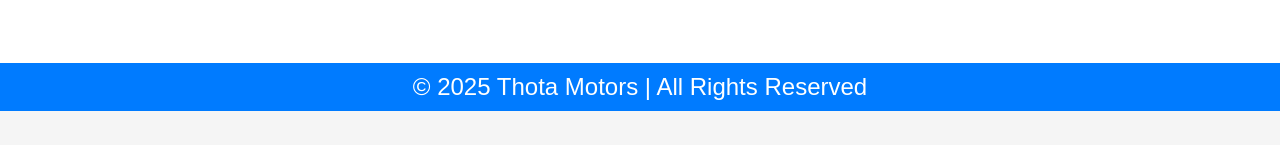
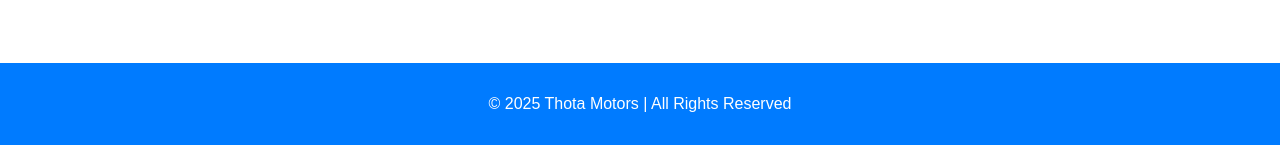
Before and after one commit to Balaji-Thota/thotamotors, a plain HTML site: page index.html in a window 1280 px wide. Shown: the part 1531-1676 px from the top of the page. Before the commit the page ends 1642 px from the top, so only its background shows below. Drawn offline with Linux system fonts and the light colour scheme.

Commit message:
Update style.css

```diff
--- a/style.css
+++ b/style.css
@@ -301,9 +301,9 @@ footer{
     color: white;
     background-color: #007bff;
     text-align: center;
-    font-size: 150%;
-    line-height: 200%;
-    /* padding: 2rem 0; */
+    /* font-size: 150%;
+    line-height: 200%; */
+    padding: 2rem 0;
 }
 
 
```
